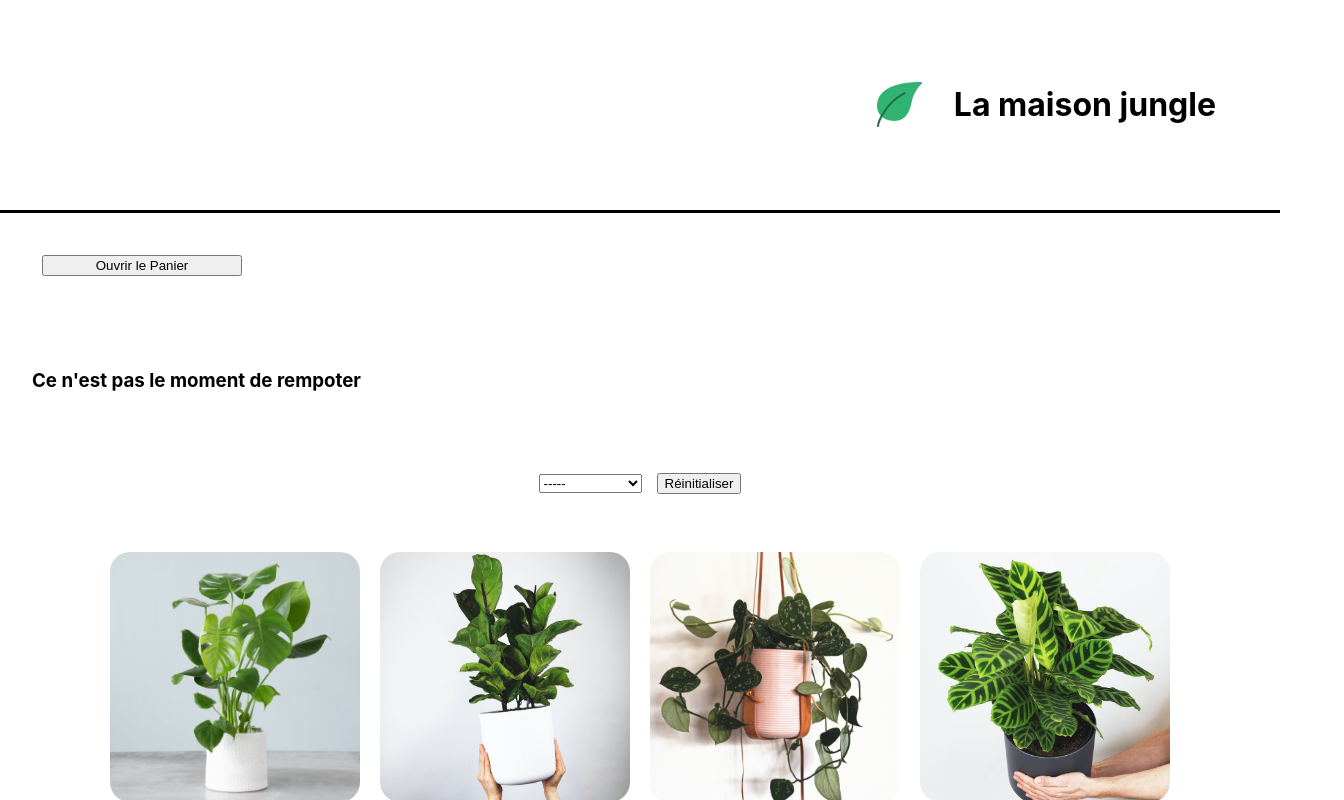
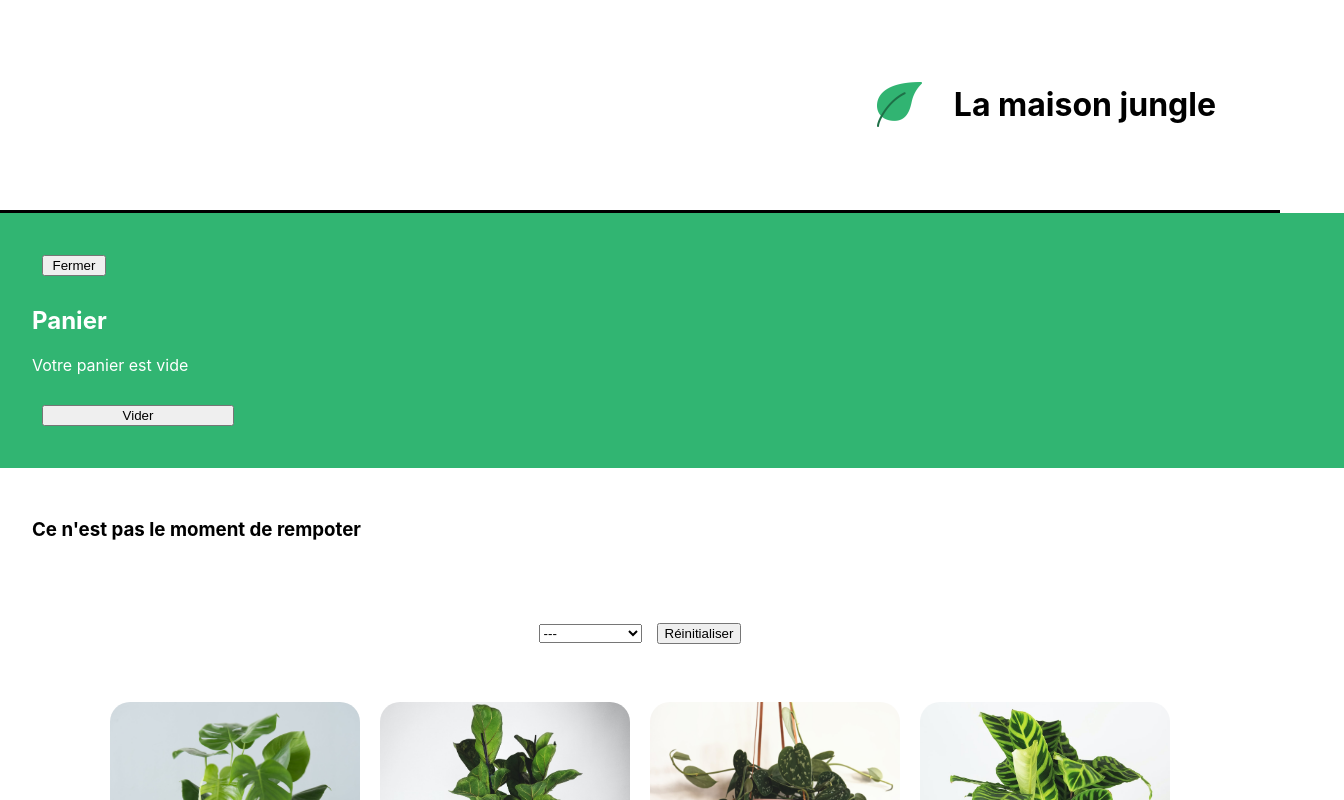
Before and after one commit to adammehdaoui/react_sandbox, a React (Create React App) app: page / in a window 1280 px wide. Shown: the top 800 px of the page, 1344 px wide, since content can reach past the window. Built offline with nearby package versions, Linux system fonts and the light colour scheme.

Commit message:
utilisation des useEffects

```diff
--- a/src/components/App.js
+++ b/src/components/App.js
@@ -3,10 +3,15 @@ import Recommendation from './Recommendation'
 import Cart from './Cart'
 import ShoppingList from './ShoppingList'
 import Footer from './Footer'
-import { useState } from 'react'
+import { useState, useEffect } from 'react'
 
 function App() {
-	const [cart, updateCart] = useState([]);
+	const localStorageFound = localStorage.getItem('cart');
+	const [cart, updateCart] = useState(localStorageFound ? JSON.parse(localStorageFound) : []);
+
+	useEffect(() => {
+		localStorage.setItem('cart', JSON.stringify(cart))
+	}, [cart])
 
 	return (
 		<div>
--- a/src/components/Cart.js
+++ b/src/components/Cart.js
@@ -1,11 +1,17 @@
-import { useState } from 'react'
 import '../styles/Cart.css'
+import { useState, useEffect } from 'react'
 
 function Cart({ cart, updateCart }) {
-    const [isOpen, setIsOpen] = useState(false)
+    const [isOpen, setIsOpen] = useState(true)
+
     const total = cart.reduce(
-        (accumulateur, plant) => accumulateur += plant.amount * plant.price,
-        0);
+        (acc, plantType) => acc + plantType.amount * plantType.price,
+        0
+    );
+
+	useEffect(() => {
+		document.title = `LMJ: ${total}€ d'achats`
+	}, [total])
 
     return isOpen ? (
         <div className='lmj-cart'>
@@ -15,12 +21,12 @@ function Cart({ cart, updateCart }) {
             <h2>Panier</h2>
                 {cart.length > 0 ? (    <div>
                                             <ul>
-                                            {cart.map((plant, index) => (
-                                                <li key={`${plant.name}-${index}`}>{ plant.name } { plant.price }$ x { plant.amount}</li>
-                                            ))}
+                                                {cart.map((plant, index) => (
+                                                    <li key={`${plant.name}-${index}`}>{ plant.name } { plant.price }€ x { plant.amount}</li>
+                                                ))}
                                             </ul>
                                             <div>
-                                                Total : { total }$
+                                                Total : { total }€
                                             </div>
                                         </div>
                                 ) : (
--- a/src/components/Categories.js
+++ b/src/components/Categories.js
@@ -8,7 +8,7 @@ function Categories({ activeCategory, setActiveCategory, categories }){
                 onChange={(e) => setActiveCategory(e.target.value)}
                 className='lmj-categories-select'
             >
-                <option key ={'default'} value=''>-----</option>
+                <option key ={'default'} value=''>---</option>
                 {categories.map((cat, index) => (
                     <option key={`${cat}-${index}`}>{ cat }</option>
                 ))}
```
